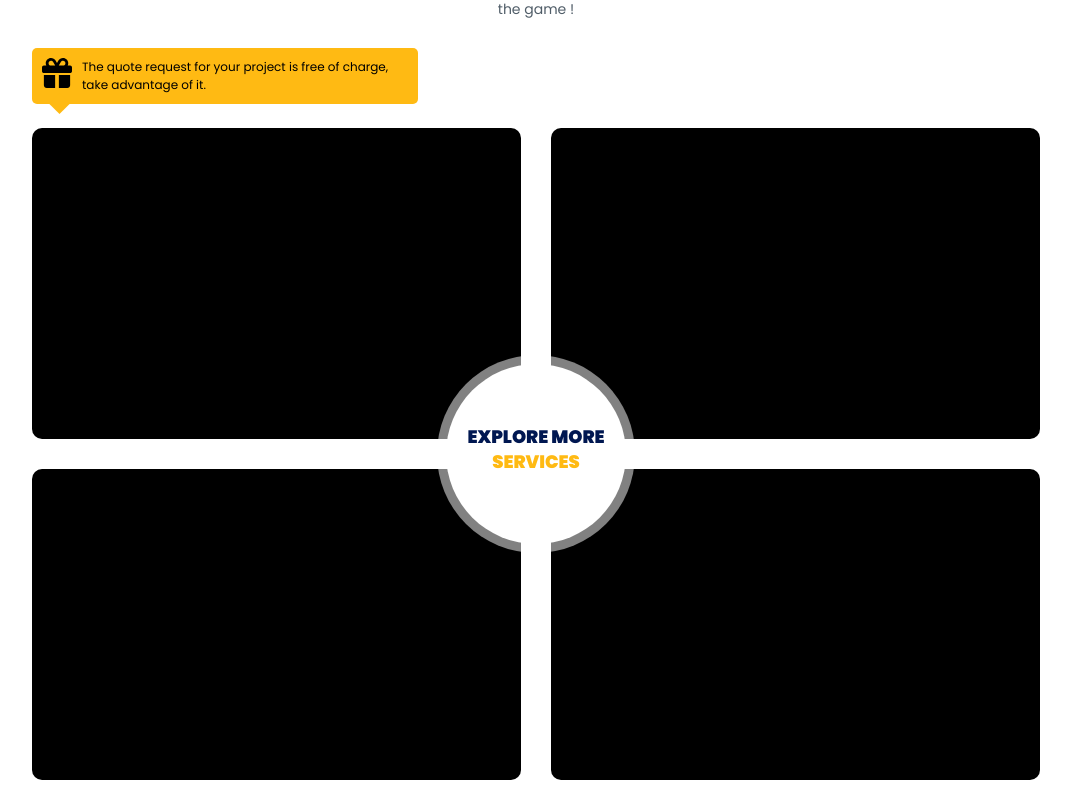
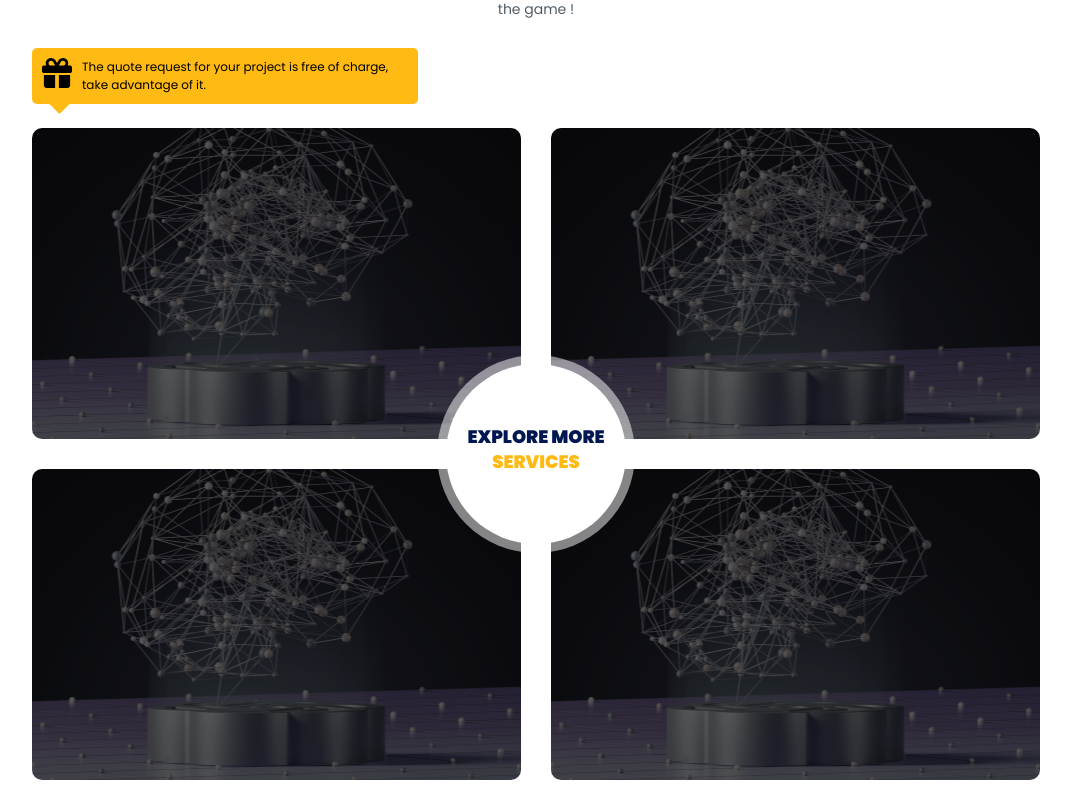
Before and after one commit to maxime-dot/website3, a Next.js app: page / in a window 1280 px wide. Shown: the part 2385-3180 px from the top of the page, without its empty margins (104-1175 px from the left). Built offline with nearby package versions, Linux system fonts and the light colour scheme.

Commit message:
feat: add backgound with layer

```diff
--- a/src/components/services-card/service-card.scss
+++ b/src/components/services-card/service-card.scss
@@ -1,5 +1,14 @@
 .service-card {
   height: 311px;
-  background: black;
+  background: linear-gradient(
+      to right,
+      rgba(0, 0, 0, 0.65),
+      rgba(0, 0, 0, 0.65)
+    ),
+    url("./assets/ai-mastery.png");
+  background-position: center;
+  background-repeat: no-repeat;
+  background-size: cover;
+
   border-radius: 10px;
 }
```
Also changed, not shown: public/images/services/main-services/ai-mastery.png (added), src/components/services-card/assets/ai-mastery.png (added).
